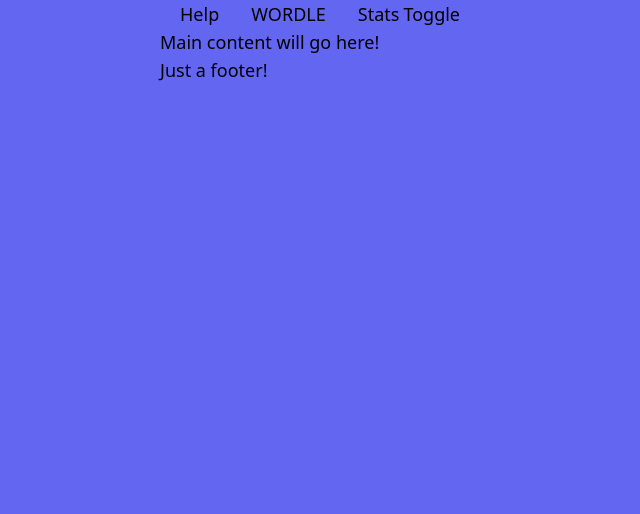
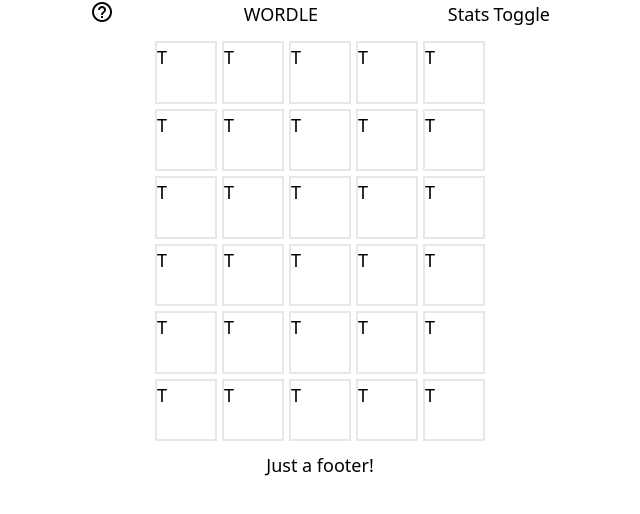
Before and after one commit to shalvak3/shalva-eth, a Next.js app: page /wordle in a window 1280 px wide. Shown: the top 514 px of the page, without its empty margins (320-960 px from the left). Built offline with nearby package versions, Linux system fonts and the light colour scheme.

Commit message:
adding tiles

```diff
--- /dev/null
+++ b/components/wordle/tile.js
@@ -0,0 +1,3 @@
+export default function Tile() {
+  return <div className="border-2 border-grey-500 border-solid">T</div>
+}
--- a/components/wordle/wordle_board.js
+++ b/components/wordle/wordle_board.js
@@ -1,6 +1,6 @@
 export default function WordleBoard({ children }) {
     return(
-        <div className="w-full h-full bg-indigo-500">
+        <div className="w-full h-full bg-white">
             <style global jsx>{`
                 body, html {
                     height:100%;
@@ -10,7 +10,8 @@
                     height:100%;
                 }
            `}</style>
-            <div className="flex flex-col my-0 mx-auto w-full h-full max-w-xs font-sans text-lg p-0">
+            <div className="flex flex-col my-0 mx-auto w-full h-full
+                            max-w-screen-wordle font-sans text-lg p-0 items-center">
                 {children}
              </div>
         </div>
--- a/components/wordle/wordle_header.js
+++ b/components/wordle/wordle_header.js
@@ -4,7 +4,7 @@
     return (
         <Container>
             <div className='flex flex-row space-x-1 justify-between'>
-                <button>Help</button>
+                <button><i class="material-icons">help_outline</i></button>
                 <div>WORDLE</div>
                 <div className='space-x-1'>
                     <button>Stats</button>
--- a/components/wordle/wordle_meta.js
+++ b/components/wordle/wordle_meta.js
@@ -7,6 +7,7 @@
         name="description"
         content="Wordle clone! Just for fun."
       />
+      <link href="https://fonts.googleapis.com/icon?family=Material+Icons" rel="stylesheet"></link>
     </Head>
     //Need to add a favicon
    )
--- /dev/null
+++ b/components/wordle/wordle_tiles.js
@@ -0,0 +1,51 @@
+import Tile from "./tile"
+
+export default function WordleTiles() {
+
+  return (
+        <div className="grid grid-rows-6 w-[350px] h-[420px] gap-[5px] p-[10px] cursor-default">
+          <div className="grid grid-cols-5 gap-[5px]">
+            <Tile />
+            <Tile />
+            <Tile />
+            <Tile />
+            <Tile />
+          </div>
+          <div className="grid grid-cols-5 gap-[5px]">
+            <Tile />
+            <Tile />
+            <Tile />
+            <Tile />
+            <Tile />
+          </div>
+          <div className="grid grid-cols-5 gap-[5px]">
+            <Tile />
+            <Tile />
+            <Tile />
+            <Tile />
+            <Tile />
+          </div>
+          <div className="grid grid-cols-5 gap-[5px]">
+            <Tile />
+            <Tile />
+            <Tile />
+            <Tile />
+            <Tile />
+          </div>
+          <div className="grid grid-cols-5 gap-[5px]">
+            <Tile />
+            <Tile />
+            <Tile />
+            <Tile />
+            <Tile />
+          </div>
+          <div className="grid grid-cols-5 gap-[5px]">
+            <Tile />
+            <Tile />
+            <Tile />
+            <Tile />
+            <Tile />
+          </div>
+        </div>
+    )
+}
--- a/pages/wordle.js
+++ b/pages/wordle.js
@@ -4,6 +4,7 @@
 import WordleHeader from '../components/wordle/wordle_header'
 import WordleFooter from '../components/wordle/wordle_footer'
 import WordleBoard from '../components/wordle/wordle_board'
+import WordleTiles from '../components/wordle/wordle_tiles'
 
 export default function Wordle() {
     return (
@@ -13,9 +14,7 @@
                 <title>Wordle - a daily word game clone 🐑</title>
             </Head>
                 <WordleHeader />
-                <div>
-                    <p>Main content will go here!</p>
-                </div>
+                <WordleTiles />
                 <WordleFooter />
         </WordleBoard>
     )
--- a/tailwind.config.js
+++ b/tailwind.config.js
@@ -10,7 +10,7 @@
     // ...
     theme: {
       screens :{
-        'xs':'500px',
+        'wordle':'500px',
         ...defaultTheme.screens,
       },
       extend: {
```
